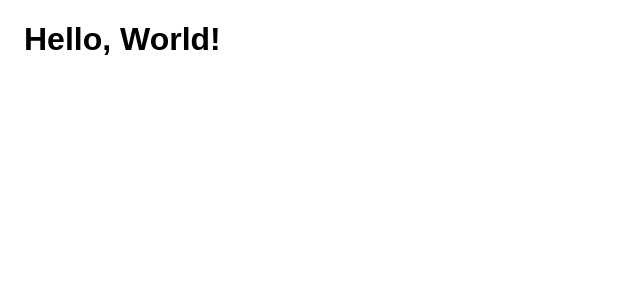
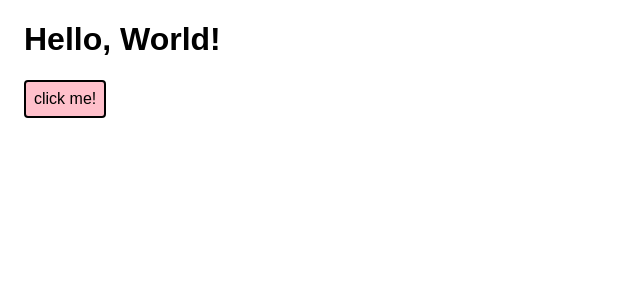
Before and after one commit to ashleemboyer/webpack-typescript-jest-less, a React app: page / in a window 1280 px wide. Shown: the top 300 px of the page, without its empty margins (0-640 px from the left). Built offline with nearby package versions, Linux system fonts and the light colour scheme.

Commit message:
Adding Button component

```diff
--- a/src/App.js
+++ b/src/App.js
@@ -1,11 +1,13 @@
 import React, { Component } from 'react';
+import Button from './components/Button/Button';
 import './App.less';
 
 class App extends Component {
   render() {
     return (
       <div className="App">
-        <h1> Hello, World! </h1>
+        <h1> Hello, World!</h1>
+        <Button />
       </div>
     );
   }
--- /dev/null
+++ b/src/components/Button/Button.jsx
@@ -0,0 +1,10 @@
+import React from 'react';
+import styles from './Button.module.less';
+
+const Button = () => (
+  <button className={styles.Button} onClick={() => console.log('clicked!')}>
+    click me!
+  </button>
+);
+
+export default Button;
--- /dev/null
+++ b/src/components/Button/Button.module.less
@@ -0,0 +1,12 @@
+.Button {
+  padding: 8px;
+  font-size: 1rem;
+  border: 2px solid black;
+  border-radius: 4px;
+  background-color: pink;
+  color: black;
+
+  &:hover {
+    cursor: pointer;
+  }
+}
```
